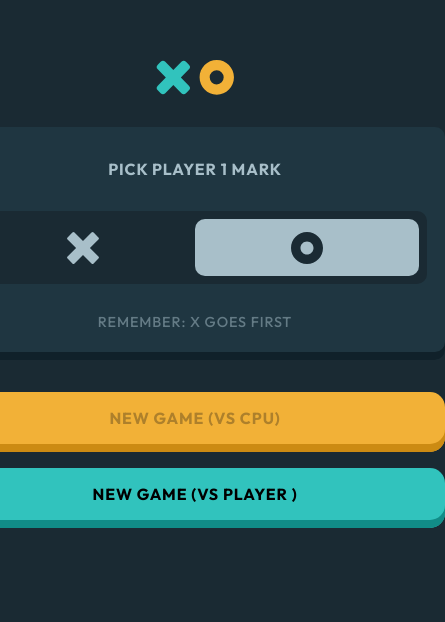
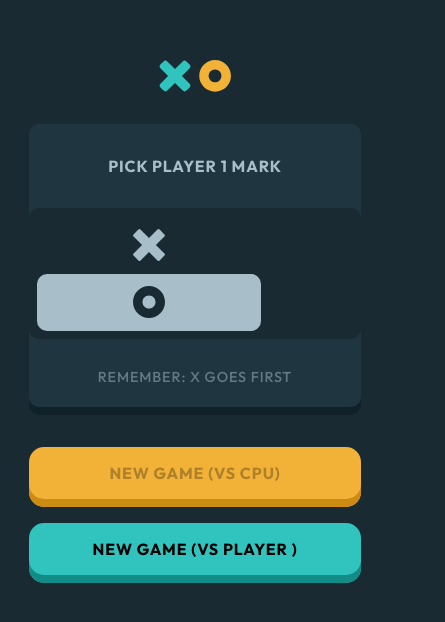
Before and after one commit to kebin20/tic-tac-toe, a React (Vite) app: page / in a window 390 px wide. Shown: the part 144-766 px from the top of the page, 445 px wide, since content can reach past the window. Built offline with nearby package versions, Linux system fonts and the light colour scheme.

Commit message:
Added media query for mobile

```diff
--- a/src/components/NewGameMenu.css
+++ b/src/components/NewGameMenu.css
@@ -112,3 +112,9 @@
   background: #65e9e4;
   box-shadow: inset 0px -8px 0px #118c87;
 }
+
+@media (max-width: 420px) {
+  .welcome-menu-container {
+    width: 85%;
+  }
+}
```
